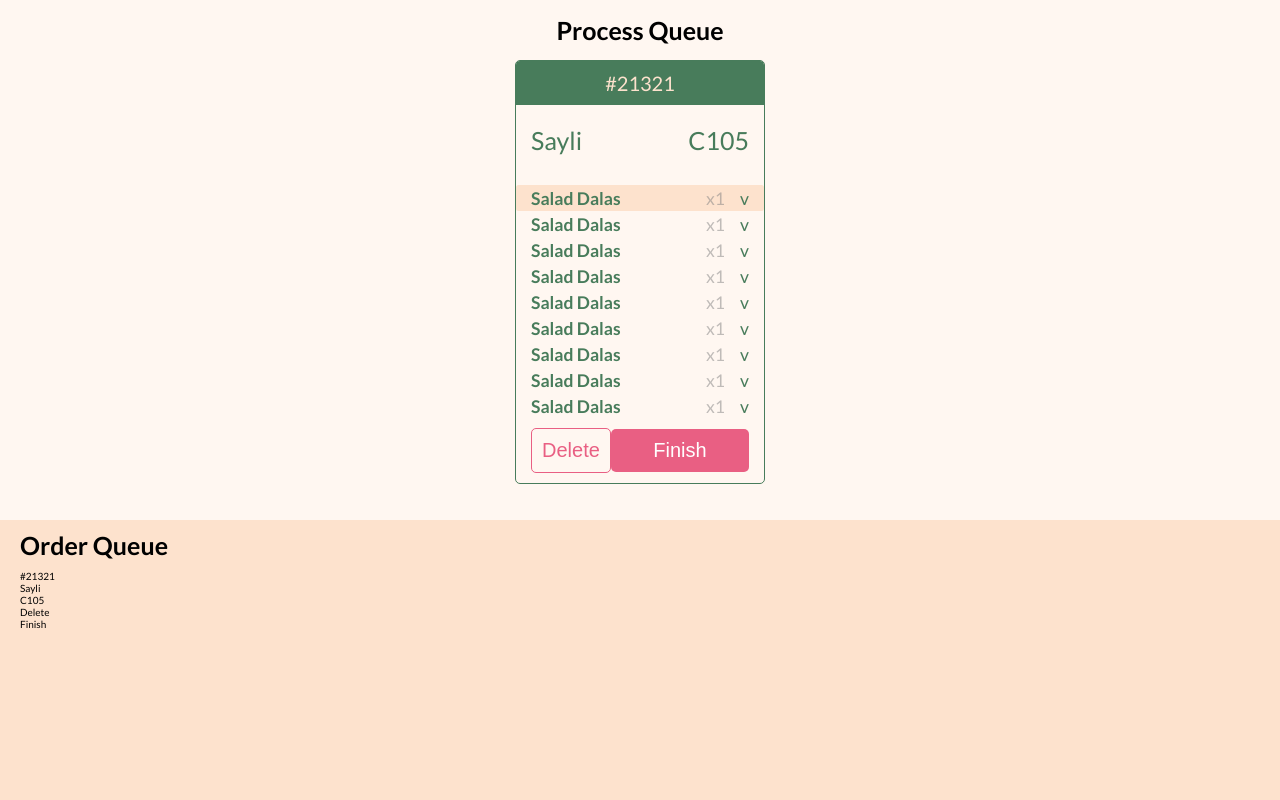
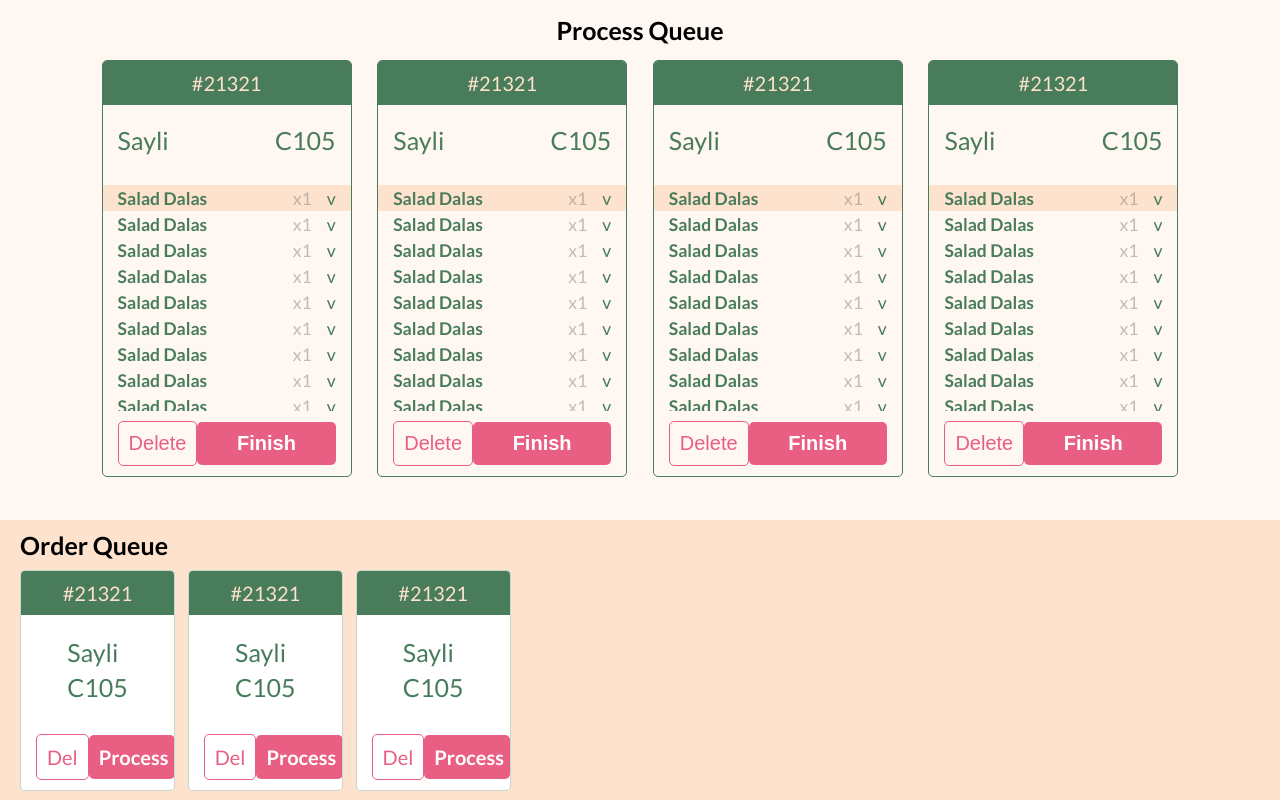
Before and after one commit to mustafamilyas/colab-frontend, a React (Create React App) app: page /kitchen in a window 1280 px wide. Built offline with nearby package versions, Linux system fonts and the light colour scheme; no server answers.

Commit message:
add styling to kitchen queue

```diff
--- a/src/assets/scss/components/_kitchen.scss
+++ b/src/assets/scss/components/_kitchen.scss
@@ -1,7 +1,7 @@
 .kitchen {
     &-todo {
         width: 20%;
-        height: 53vh;
+        height: 100%;
         border: 1px solid #487C5B;
         border-radius: .5rem;
         display: flex;
@@ -10,6 +10,10 @@
         flex-direction: column;
         overflow: hidden;
         color: #487C5B;
+
+        &:not(:last-child) {
+            margin-right: 2vw;
+        }
 
         &__number {
             text-align: center;
@@ -84,7 +88,7 @@
 
                 &--primary {
                     width: 70%;
-                    font-size: bold;
+                    font-weight: bold;
                     background: #E95F83;
                     color: white;
                 }
@@ -96,4 +100,68 @@
             }
         }
     }
+
+    &-queue {
+        width: 12.5%;
+        height: 100%;
+        border: 1px solid rgba(#487C5B, .3);
+        border-radius: .5rem;
+        display: flex;
+        justify-content: space-between;
+        align-items: center;
+        flex-direction: column;
+        overflow: hidden;
+        color: #487C5B;
+        background-color: white;
+
+        &:not(:last-child) {
+            margin-right: 1vw;
+        }
+
+        &__number {
+            background-color: #487C5B;
+            color: #FDE2CD;
+            font-size: 2rem;
+            width: 100%;
+            padding: 1rem;
+            text-align: center;
+        }
+
+        &__content {
+            font-size: 2.5rem;
+
+            div:first-child {
+                margin-bottom: .5rem;
+            }
+        }
+
+        &__action {
+            width: 100%;
+            display: flex;
+            align-items: center;
+            justify-content: space-between;
+            padding: 1rem 1.5rem;
+
+            &-btn {
+                font-size: 2rem;
+                padding: 1rem;
+                background: none;
+                border: none;
+                border-radius: .5rem;
+                text-align: center;
+
+                &--primary {
+                    width: 70%;
+                    font-weight: bold;
+                    background: #E95F83;
+                    color: white;
+                }
+
+                &--danger {
+                    border: 1px solid #E95F83;
+                    color: #E95F83;
+                }
+            }
+        }
+    }
 }
--- a/src/assets/scss/pages/_kitchen.scss
+++ b/src/assets/scss/pages/_kitchen.scss
@@ -28,6 +28,7 @@
         display: flex;
         align-items: center;
         width: 100%;
+        height: 85%;
 
         &--process {
             justify-content: center;
--- a/src/components/KitchenQueue.js
+++ b/src/components/KitchenQueue.js
@@ -16,11 +16,11 @@ class KitchenQueue extends Component {
                 </div>
 
                 <div className="kitchen-queue__action">
-                    <div className="kitchen-queue__action-btn">
-                        Delete
+                    <div className="kitchen-queue__action-btn kitchen-queue__action-btn--danger">
+                        Del
                     </div>
-                    <div className="kitchen-queue__action-btn">
-                        Finish
+                    <div className="kitchen-queue__action-btn kitchen-queue__action-btn--primary">
+                        Process
                     </div>
                 </div>
             </div>
--- a/src/pages/Kitchen.js
+++ b/src/pages/Kitchen.js
@@ -11,12 +11,17 @@ class Kitchen extends Component {
                     <h2>Process Queue</h2>
                     <div className="kitchen__list kitchen__list--process">
                         <KitchenTodo />
+                        <KitchenTodo />
+                        <KitchenTodo />
+                        <KitchenTodo />
                     </div>
                 </div>
 
                 <div className="kitchen__queue">
                     <h2>Order Queue</h2>
                     <div className="kitchen__list kitchen__list--order">
+                        <KitchenQueue />
+                        <KitchenQueue />
                         <KitchenQueue />
                     </div>
                 </div>
```
